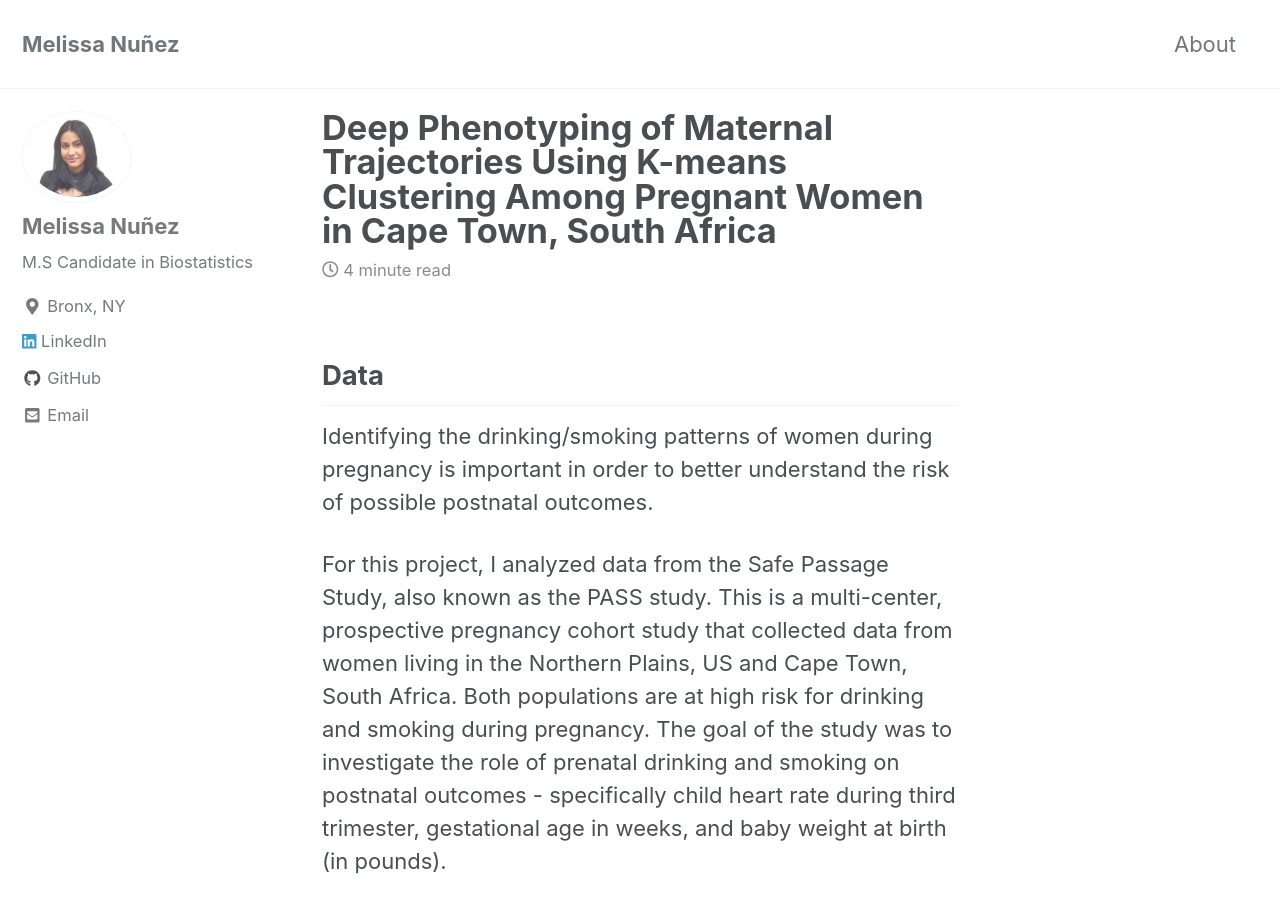
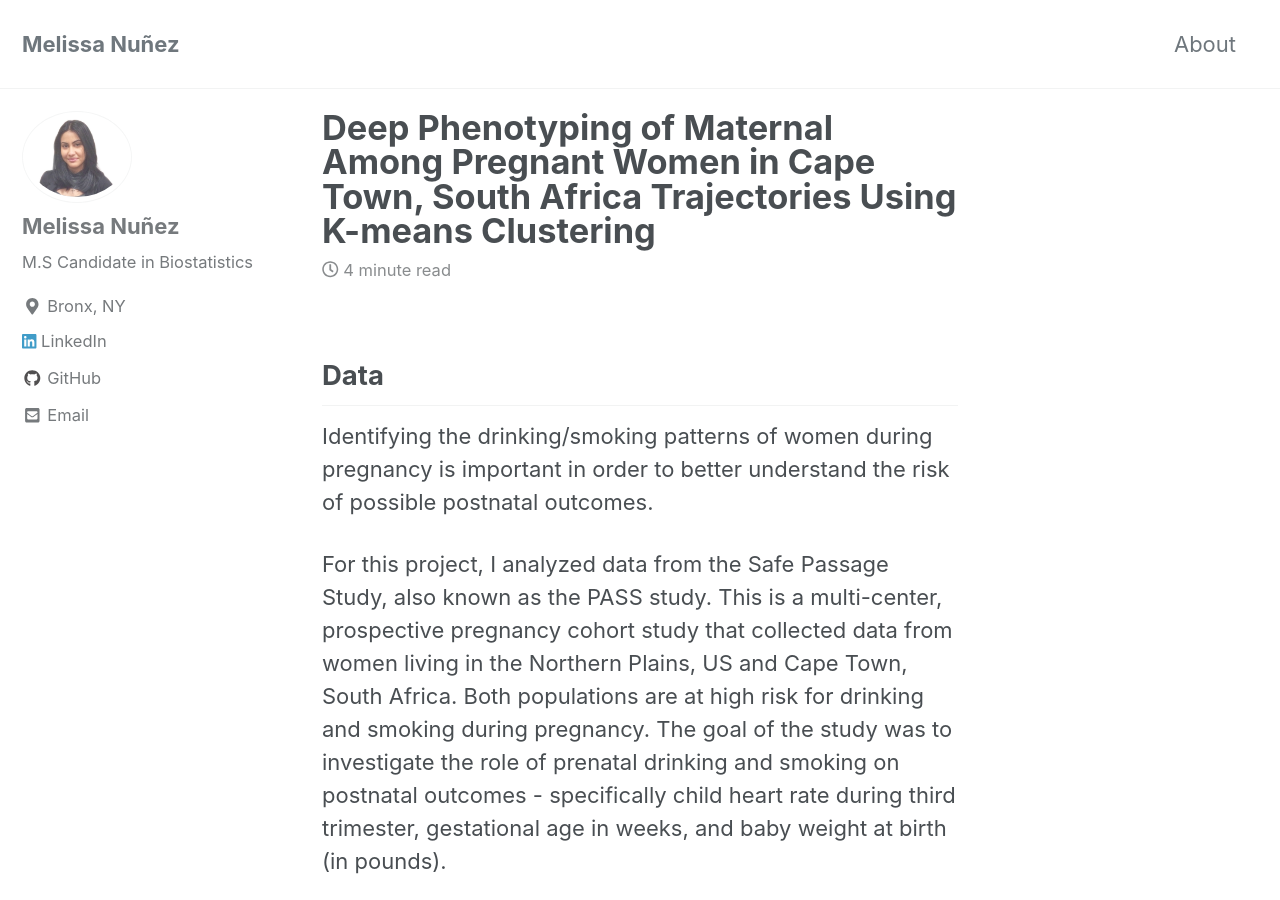
Before and after one commit to melissa-nunez/melissa-nunez.github.io, a Jekyll site: the page built from _posts/2019-02-12-kmeans-clustering.md, in a window 1280 px wide and 900 px high. Built offline with Jekyll 4.4.1, drawn with Linux system fonts in a browser that asks for light colours; cached includes are drawn as plain includes.

Commit message:
CHANGELOG.md

```diff
--- a/_posts/2019-02-12-kmeans-clustering.md
+++ b/_posts/2019-02-12-kmeans-clustering.md
@@ -1,5 +1,5 @@
 ---
-title: "Deep Phenotyping of Maternal Trajectories Using K-means Clustering Among Pregnant Women in Cape Town, South Africa"
+title: "Deep Phenotyping of Maternal Among Pregnant Women in Cape Town, South Africa Trajectories Using K-means Clustering"
 date: 2018-04-23
 tags: [unsupervised learning, k-means, clustering, R]
 excerpt: "Unsupervised learning for Deep Phenotyping"
```
